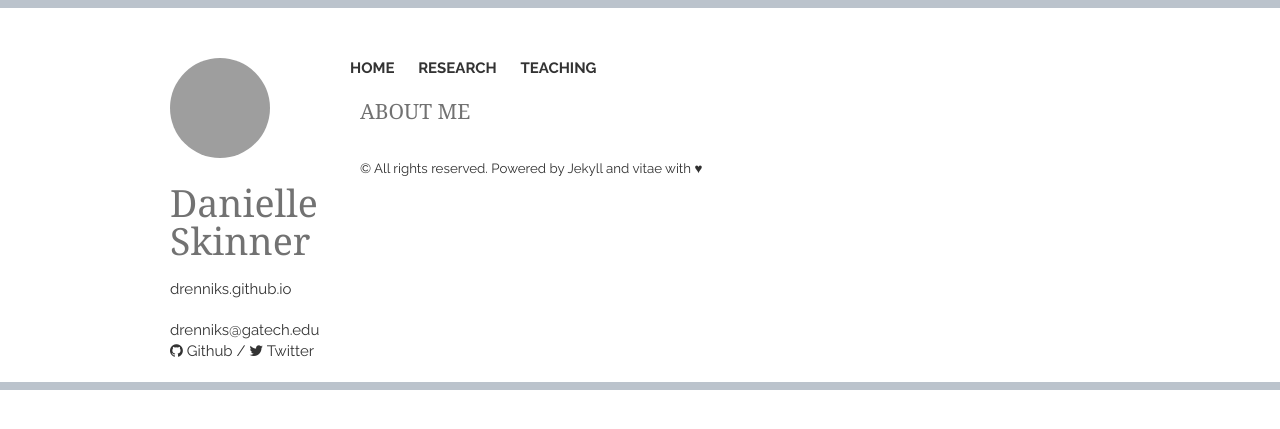
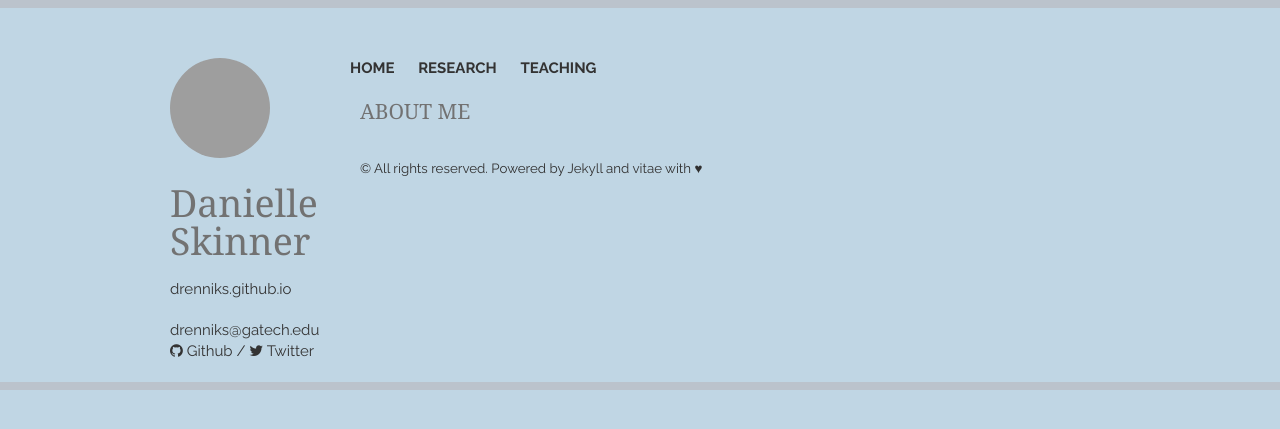
Before and after one commit to drenniks/drenniks.github.io, a Jekyll site: the page built from index.html, in a window 1280 px wide. Shown: the top 429 px of the page. Built offline with Jekyll 4.4.1, drawn with Linux system fonts in a browser that asks for light colours; nearby versions of some CDN libraries; the list of posts is cut into pages by our own code.

Commit message:
changing colors

```diff
--- a/static/css/base.css
+++ b/static/css/base.css
@@ -51,9 +51,9 @@
 /* #Basic Styles
 ================================================== */
 	body {
-		background: #fff;
+		background: #c0d6e4;
 		font: 14px/21px "HelveticaNeue", "Helvetica Neue", Helvetica, Arial, sans-serif;
-		color: #444;
+		color: #000;
 		-webkit-font-smoothing: antialiased; /* Fix for webkit rendering */
 		-webkit-text-size-adjust: 100%;
  }
```
